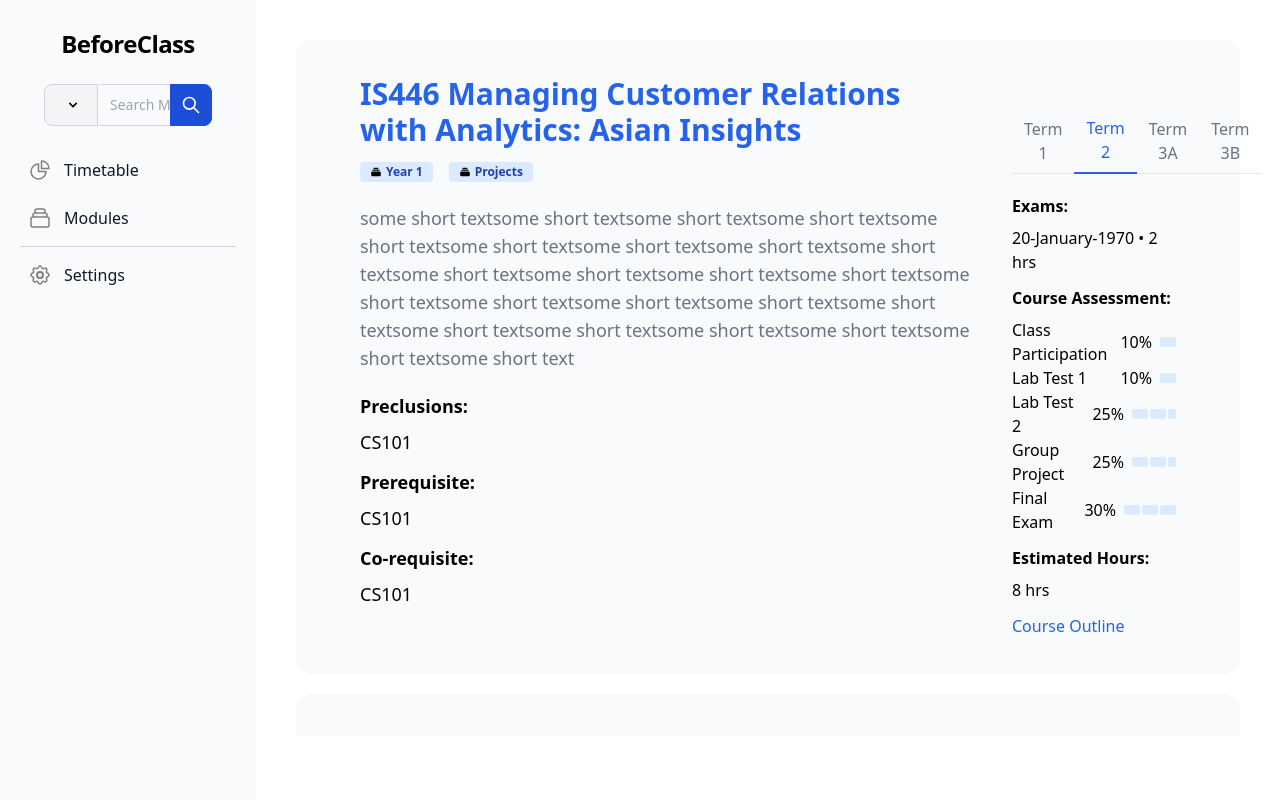
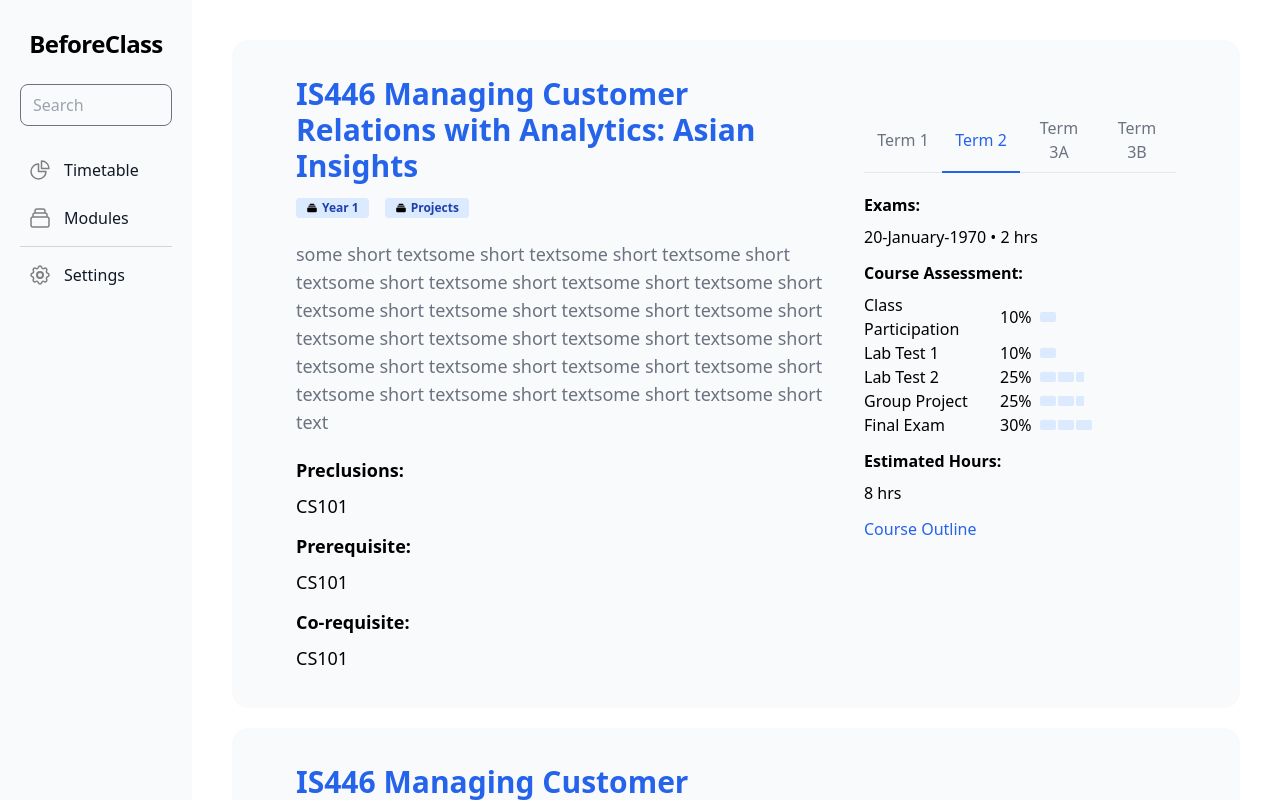
Before and after one commit to PlanMyMods/web-frontend, a Vue app: page /modules in a window 1280 px wide. Built offline with nearby package versions, Linux system fonts and the light colour scheme.

Commit message:
feat: added searchbar for sidebar

```diff
--- a/src/App.vue
+++ b/src/App.vue
@@ -1,10 +1,11 @@
 <template>
   <main class="w-screen flex flex-col fixed">
     <Navbar class="" />
-    <div class="flex h-[calc(100vh-4rem)]">
+    <!-- <div class="flex h-[calc(100vh-4rem)]"> -->
+    <div class="flex h-screen">
       <Sidebar />
       <div class="flex-auto dark:bg-gray-900 bg-grey-2 overflow-y-scroll">
-        <div class="items-center mx-auto max-w-screen-2xl p-10 space-y-5">
+        <div class="items-center mx-auto max-w-screen-2xl p-10 space-y-5 h">
           <router-view />
         </div>
       </div>
@@ -24,4 +25,6 @@ export default {
 };
 </script>
 
-<style scoped></style>
+<style scoped>
+
+</style>
--- a/src/components/ModuleCard.vue
+++ b/src/components/ModuleCard.vue
@@ -1,6 +1,6 @@
 <template>
   <div
-    class="dark:bg-gray-800 px-6 py-6 md:px-8 md:py-8 lg:px-16 lg:py-9 rounded-2xl flex flex-col xl:flex-row justify-between space-y-10 lg:space-x-10 max-w-screen-2xl bg-gray-50 lg:grid lg:grid-cols-4">
+    class="dark:bg-gray-800 px-6 py-6 md:px-8 md:py-8 lg:px-16 lg:py-9 rounded-2xl flex flex-col xl:flex-row justify-between space-y-10 lg:space-x-10 max-w-screen-2xl bg-gray-50 lg:grid lg:grid-cols-4 xl:grid-cols-5">
     <section class="lg:col-span-2 xl:col-span-3">
       <h1 class="text-xl lg:text-3xl dark:text-blue-300 text-blue-600 font-extrabold">
         {{ title }}
@@ -23,7 +23,7 @@
       </div>
     </section>
 
-    <section class="text-xs lg:text-base lg:col-span-2 xl:col-span-1">
+    <section class="text-xs lg:text-base lg:col-span-2">
       <div class="flex text-black dark:text-gray-300">
         <button v-for="term in valid_terms" :key="term" @click="updateSelectedTerm(term)"
           class="px-3 pb-2 border-b w-[5rem] lg:w-[6rem] font-medium text-[#6B7280;]" :class="{
--- a/src/components/Navbar.vue
+++ b/src/components/Navbar.vue
@@ -1,6 +1,7 @@
 <template>
   <div>
-    <nav class="bg-gray-50 border-gray-200 px-2 sm:px-4 p-2.5 dark:bg-gray-800 grid grid-cols-3 md:hidden">
+    <div class="md:hidden">
+      <nav class="bg-gray-50 border-gray-200 px-2 sm:px-4 p-2.5 dark:bg-gray-800 grid grid-cols-3 ">
         <div class="col-span-1 flex items-center md:hidden">
           <Button class="rounded-lg overflow-hidden" @click="showNavMenu = !showNavMenu">
             <img class="w-8 h-8" src="/assets/hamburger.svg" alt="" />
@@ -35,9 +36,12 @@
           </li>
         </ul>
       </div>
-    <!-- search bar -->
-    <Searchbar :class="{ hidden: showSearchBar === false }" />
+      <!-- searchbar -->
+      <Searchbar dropdownID="navbarDropdown" buttonID="navbarButton" searchID="navbarSearch"
+        :class="{ hidden: showSearchBar === false }" />
     </div>
+  </div>
+
 </template>
 
 <script>
@@ -57,11 +61,5 @@ export default {
     NavbarButtons,
     Searchbar
   },
-  methods: {
-    handleClick: function () {
-      showNavMenu = !showNavMenu;
-      console.log(showNavMenu);
-    },
-  },
 };
 </script>
--- a/src/components/Searchbar.vue
+++ b/src/components/Searchbar.vue
@@ -1,22 +1,21 @@
 <template>
 
-    <div class="p-2 pb-4 bg-gray-50 dark:bg-gray-800">
-        <!-- <div class="flex items-center text-base font-normal text-gray-900 rounded-lg dark:text-white ">
+    <div class="p-4 md:px-0 bg-gray-50 dark:bg-gray-800">
+        <div class="flex items-center text-base font-normal text-gray-900 rounded-lg dark:text-white ">
             <input type='search' placeholder="Search" class="w-full bg-transparent rounded-lg focus:outline-none" />
-        </div> -->
-        <form class="w-full px-4">
+        </div>
+        <!-- <form class="w-full max-w-xl mx-auto px-4 md:px-0">
             <div class="flex ">
-                <label for=" search-dropdown"
-                    class="mb-2 text-sm font-medium text-gray-900 sr-only dark:text-gray-300">Your
+                <label for="{{searchID}}" class="mb-2 text-sm font-medium text-gray-900 sr-only dark:text-gray-300">Your
                     Email</label>
-                <button id="dropdown-button1" data-dropdown-toggle="dropdown1"
-                    class="flex-shrink-0 z-40 inline-flex items-center py-2.5 px-4 text-sm font-medium text-center text-gray-900 bg-gray-100 border rounded-l-lg border-gray-300  hover:bg-gray-200  dark:bg-gray-700 dark:hover:bg-gray-600"
+                <button id="{{buttonID}}" data-dropdown-toggle="{{dropdownID}}"
+                    class="flex-shrink-0 z-20 inline-flex items-center py-2.5 px-4 text-sm font-medium text-center text-gray-900 bg-gray-100 border rounded-l-lg border-gray-300  hover:bg-gray-200  dark:bg-gray-700 dark:hover:bg-gray-600"
                     type="button"><img class="ml-1 w-4 h-4" src="/assets/dropdown.svg" alt=""></button>
-                <div id="dropdown1"
-                    class="hidden  w-20 bg-white rounded divide-y divide-gray-100 shadow dark:bg-gray-700"
+                <div id="{{dropdownID}}"
+                    class=" hidden z-50 w-20 bg-white rounded divide-y divide-gray-100 shadow dark:bg-gray-700"
                     data-popper-reference-hidden="" data-popper-escaped="" data-popper-placement="bottom"
                     style="position: absolute; inset: 0px auto auto 0px; margin: 0px; transform: translate3d(0px, 10px, 0px);">
-                    <ul class="py-1 text-sm text-gray-700 dark:text-gray-200" aria-labelledby="dropdown-button1">
+                    <ul class="py-1 text-sm text-gray-700 dark:text-gray-200" aria-labelledby="{{buttonID}}">
                         <li>
                             <button type="button"
                                 class="inline-flex py-2 px-4 w-full hover:bg-gray-100 dark:hover:bg-gray-600 dark:hover:text-white">IS</button>
@@ -44,9 +43,9 @@
                     </ul>
                 </div>
                 <div class="relative w-full">
-                    <input type="search" id="search-dropdown"
-                        class="block p-2.5 w-full text-sm z-40 text-gray-900 bg-gray-50 rounded-r-lg border-l-gray-50 border-l-2 border border-gray-300 focus:ring-blue-500 focus:border-blue-500 dark:bg-gray-700 dark:border-l-gray-700  dark:border-gray-300 dark:placeholder-gray-400 dark:text-white dark:focus:border-blue-500"
-                        placeholder="Search Modules" required="">
+                    <input type="search" id="{{searchID}}"
+                        class="block p-2.5 w-full text-sm z-40 text-gray-900 bg-gray-50 rounded-l-lg border-l-gray-50 border-gray-300 focus:ring-blue-500 focus:border-blue-500 dark:bg-gray-700 dark:border-l-gray-700  dark:border-gray-300 dark:placeholder-gray-400 dark:text-white dark:focus:border-blue-500"
+                        placeholder="Search" required="">
                     <button type="submit"
                         class="absolute top-0 z-40 right-0 p-2.5 text-sm font-medium text-white bg-blue-700 rounded-r-lg border border-blue-700 hover:bg-blue-800 focus:ring-4 focus:outline-none focus:ring-blue-300 dark:bg-blue-600 dark:hover:bg-blue-700 dark:focus:ring-blue-800 dark:border-gray-300">
                         <svg aria-hidden="true" class="w-5 h-5" fill="none" stroke="currentColor" viewBox="0 0 24 24"
@@ -58,6 +57,6 @@
                     </button>
                 </div>
             </div>
-        </form>
+        </form> -->
     </div>
 </template>
--- a/src/components/Sidebar.vue
+++ b/src/components/Sidebar.vue
@@ -1,22 +1,14 @@
 <template>
-  <div class="bg-gray-50 dark:bg-gray-800 p-5 relative h-screen min-w-[16rem] duration-300 w-64 hidden md:block"
+  <div>
+    <div class="bg-gray-50 dark:bg-gray-800 p-5 h-screen min-w-[12rem] duration-300 w-[12rem] hidden md:block"
       :class="{ 'w-20 min-w-[5rem]': showSideBar }">
-    <!-- <Button
-      @click="showSideBar = !showSideBar"
-      class="text-gray-500 absolute rounded-full border border-solid border-gray-200 dark:border-gray-500 dark:bg-gray-800 bg-gray-50 -right-4 top-14 dark:text-gray-400"
-      :class="{ 'rotate-180': showSideBar }"
-    >
-      <img class="w-4 h-4" src="/assets/arrowLeft.svg" alt="" />
-    </Button> -->
-    <ul class="space-y-2 px-0" :class="{ '': showSideBar }">
-      <li>
       <div class="p-2 rounded-lg hover:bg-gray-200 dark:hover:bg-gray-700 text-center">
         <a href="/">
           <span
             class="self-center text-2xl tracking-tight font-semibold whitespace-nowrap dark:text-white">BeforeClass</span>
         </a>
       </div>
-      </li>
+      <ul class="space-y-2 px-0" :class="{ '': showSideBar }">
         <li>
           <SearchBar />
         </li>
@@ -35,6 +27,8 @@
         </li>
       </ul>
     </div>
+  </div>
+
 </template>
 
 <script>
@@ -46,6 +40,7 @@ import SearchBar from "./SearchBar.vue";
 export default {
   setup() {
     const showSideBar = ref(false);
+
     return { showSideBar };
   },
   components: {
```
Lines whose indentation alone changed are shown as unchanged.
